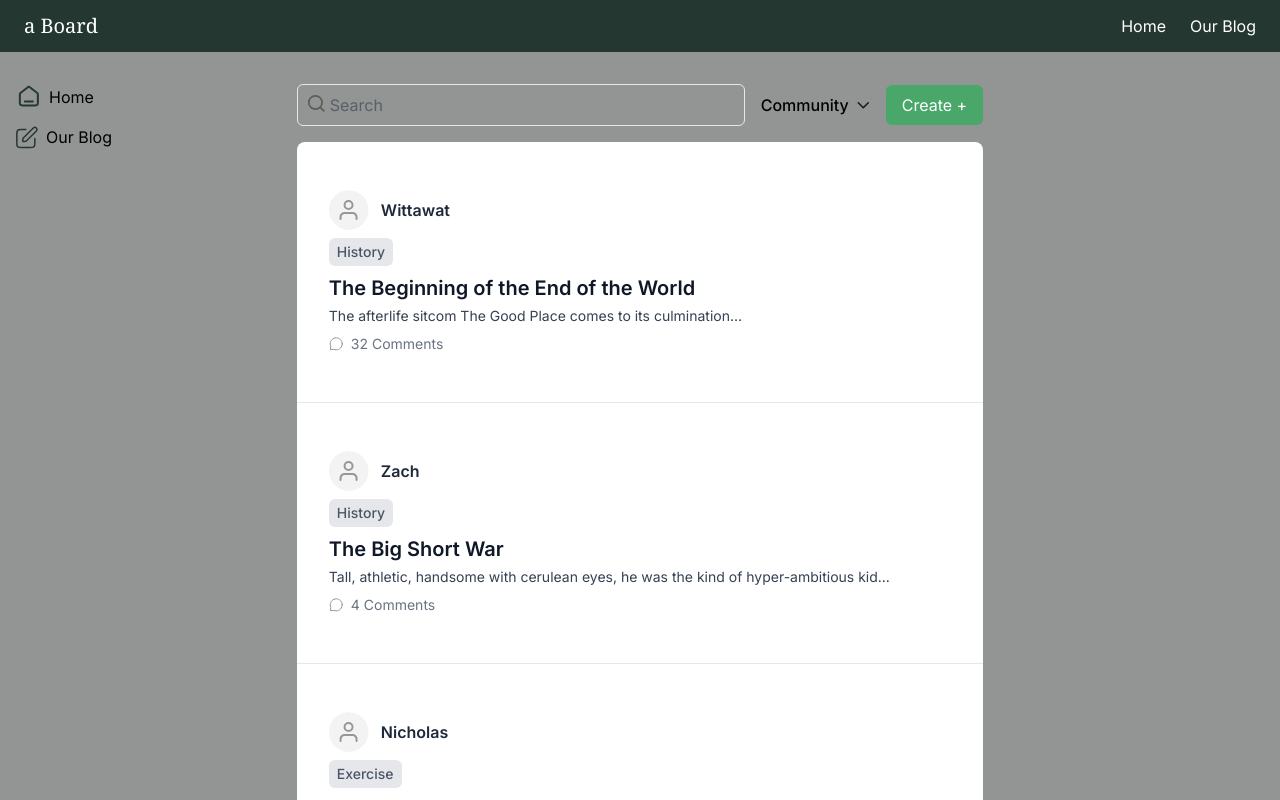
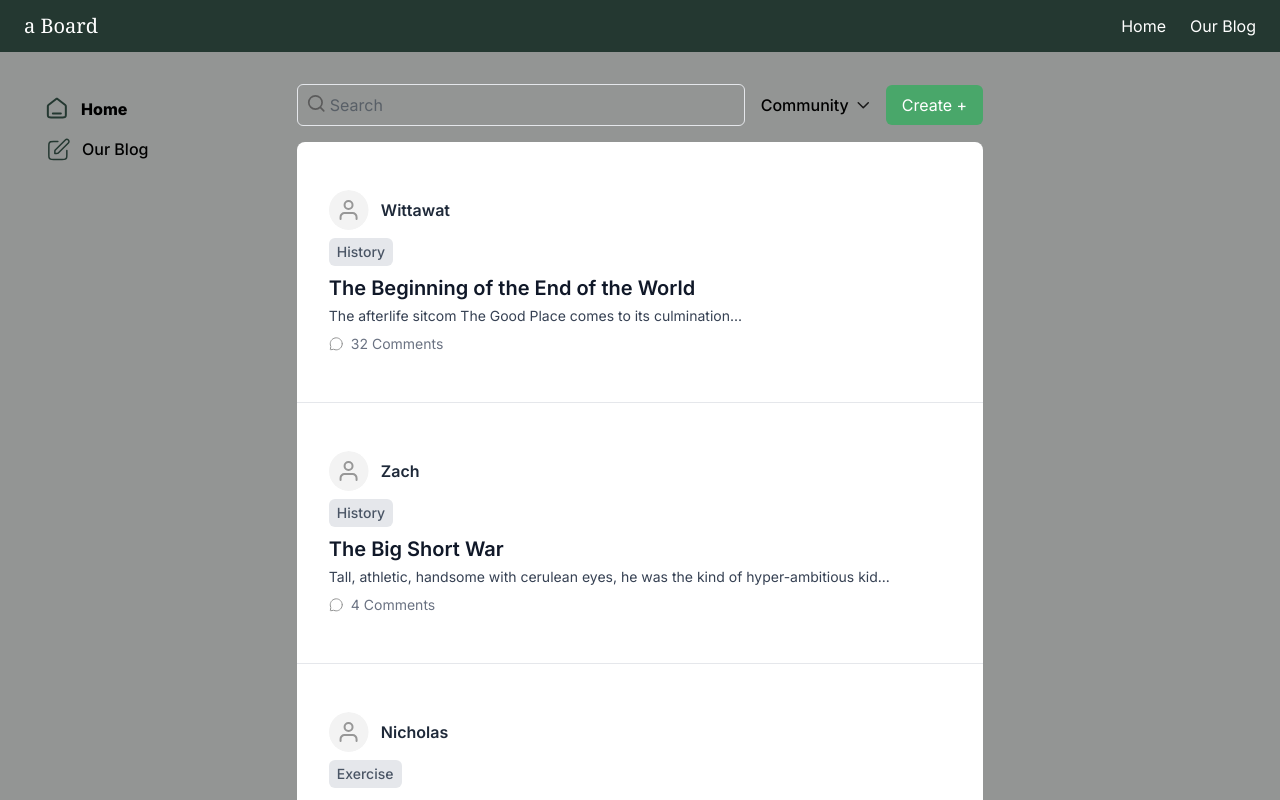
Before and after one commit to darkmancer/webboard, a Next.js app in the folder frontend/: page / in a window 1280 px wide. Shown: the top 800 px of the page. Built offline with nearby package versions, Linux system fonts and the light colour scheme; a web font is replaced by a local one.

Commit message:
refactor: side bar get path state

```diff
--- a/frontend/app/components/SideBar.tsx
+++ b/frontend/app/components/SideBar.tsx
@@ -1,18 +1,35 @@
 "use client";
 
+import { usePathname } from "next/navigation";
+
 export default function Sidebar() {
+  const pathname = usePathname();
+
   return (
-    <aside className="h-full ">
-      <nav className="space-y-4">
-        <a href="/" className="flex items-center space-x-2">
-          <img src="/home-black.svg" />
-          <span>Home</span>
-        </a>
-
-        <a href="/blog" className="flex items-center space-x-2">
-          <img src="/blog-black.svg" />
-          <span>Our Blog</span>
-        </a>
+    <aside className="h-full">
+      <nav className="pl-7 mt-3">
+        <div className="mb-4">
+          <a
+            href="/"
+            className={`flex items-center gap-3 ${
+              pathname === "/" ? "font-extrabold" : "font-medium"
+            }`}
+          >
+            <img src="/home-black.svg" alt="Home" />
+            <span>Home</span>
+          </a>
+        </div>
+        <div className="pl-1">
+          <a
+            href="/our-blog"
+            className={`flex items-center gap-3 ${
+              pathname === "/our-blog" ? "font-extrabold" : "font-medium"
+            }`}
+          >
+            <img src="/blog-black.svg" alt="Our Blog" />
+            <span>Our Blog</span>
+          </a>
+        </div>
       </nav>
     </aside>
   );
```
